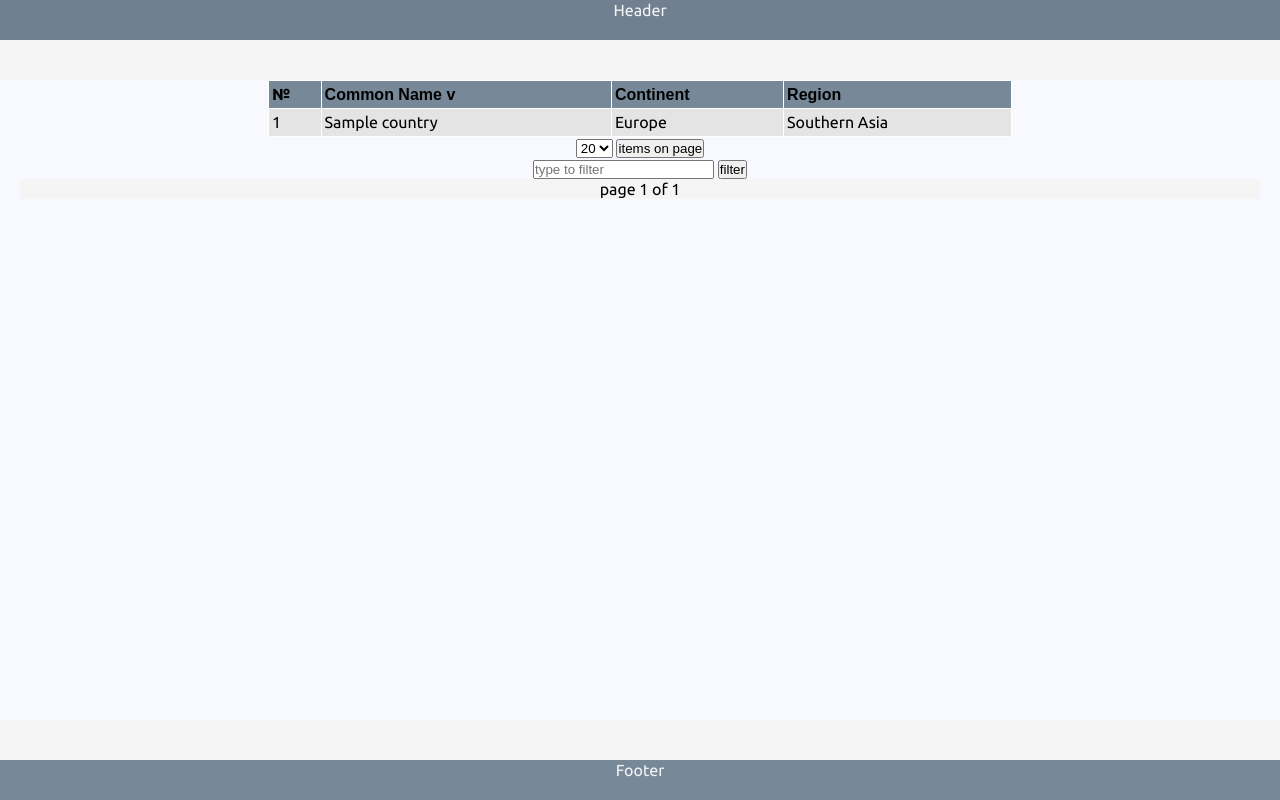
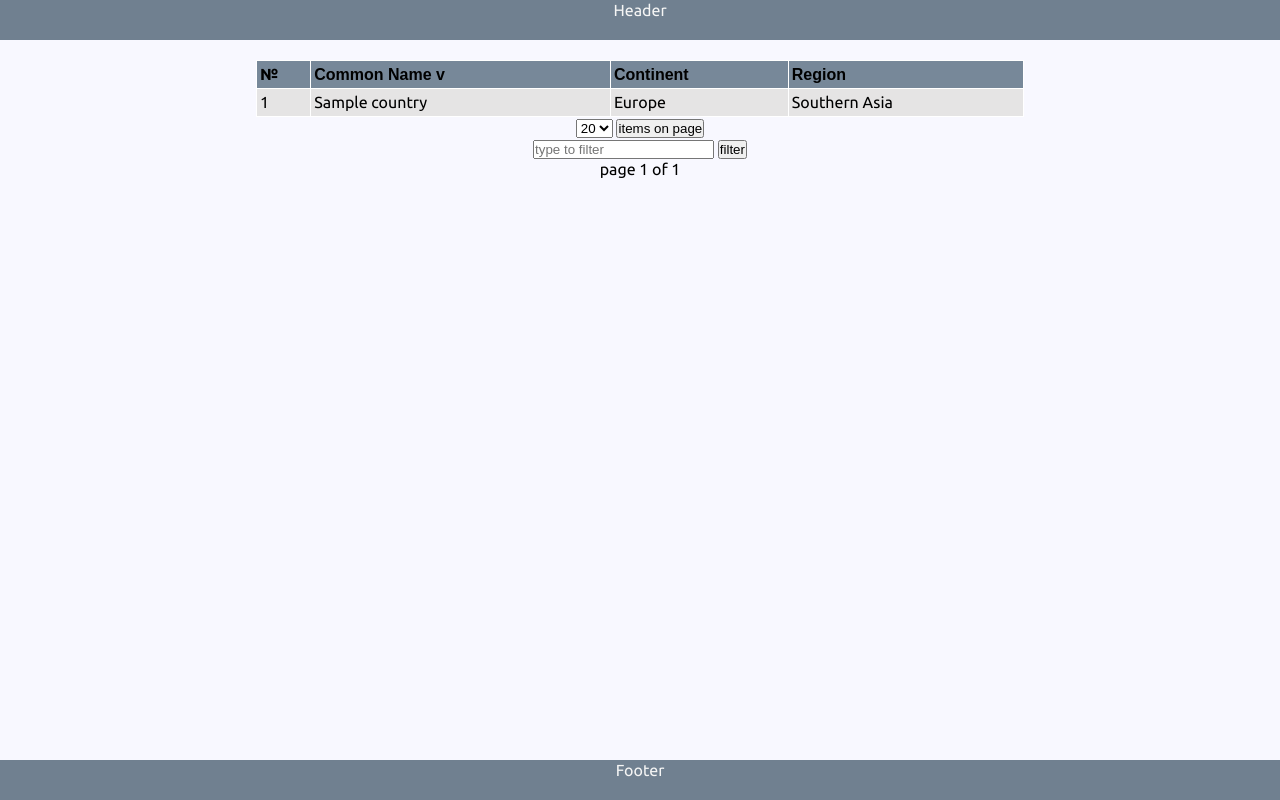
Before and after one commit to serious-pavel/most_populated_cities, a Django app: page /countries in a window 1280 px wide. Run offline with Django 4.2, Linux system fonts and the light colour scheme; tables that the repository leaves empty hold one stand-in row (values such as "Sample post"); some libraries are stand-ins or nearby versions.

Commit message:
refactor css

```diff
--- a/most_populated_cities_main/templates/most_populated_cities_main/base.html
+++ b/most_populated_cities_main/templates/most_populated_cities_main/base.html
@@ -15,7 +15,6 @@
     <title>{% block title %}{% endblock %}</title>
 </head>
 <body>
-<div class="wrapper">
     <div class="header">Header</div>
 
     <div class="content">
@@ -23,6 +22,5 @@
     </div>
 
     <div class="footer">Footer</div>
-</div>
 </body>
 </html>
--- a/static_assets/css/custom_style.css
+++ b/static_assets/css/custom_style.css
@@ -5,20 +5,29 @@
 
 html,
 body {
-    height: 100%;
-}
-
-.wrapper {
-    position: relative;
-    height: 100%;
-    padding: 0 0 160px;
-    box-sizing: border-box;
+    height: 100vh;
 }
 
 body {
+    background-color: ghostwhite;
+    position: relative;
     font-family: 'Ubuntu', sans-serif;
     line-height: 1.3;
     text-align: center;
+}
+
+.header,
+.footer {
+    color: whitesmoke;
+    background-color: slategrey;
+    height: 40px;
+}
+
+.content {
+    overflow: auto;
+    height: calc(100% - 80px);
+    padding: 20px 0px;
+    box-sizing: border-box;
 }
 
 table {
@@ -46,36 +55,8 @@ th {
     background-color: lightslategrey;
 }
 
-div{
-    background-color: whitesmoke;
-}
-
-.header {
-    color: whitesmoke;
-    background-color: slategrey;
-    height: 40px;
-    margin-bottom: 40px;
-
-}
-.content {
-    background-color: ghostwhite;
-    overflow: auto;
-    height:100%;
-    padding: 0px 20px 0px;
-}
-
-.footer {
-    background-color: lightslategrey;
-    color: whitesmoke;
-    position: absolute;
-    left: 0;
-    bottom: 0;
-    width: 100%;
-    height: 40px;
-}
-
 button.sort_btn {
-    background-color: lightslategrey;
+    background-color: transparent;
     border: none;
     font-size: 16px;
     font-weight: 600;
```
